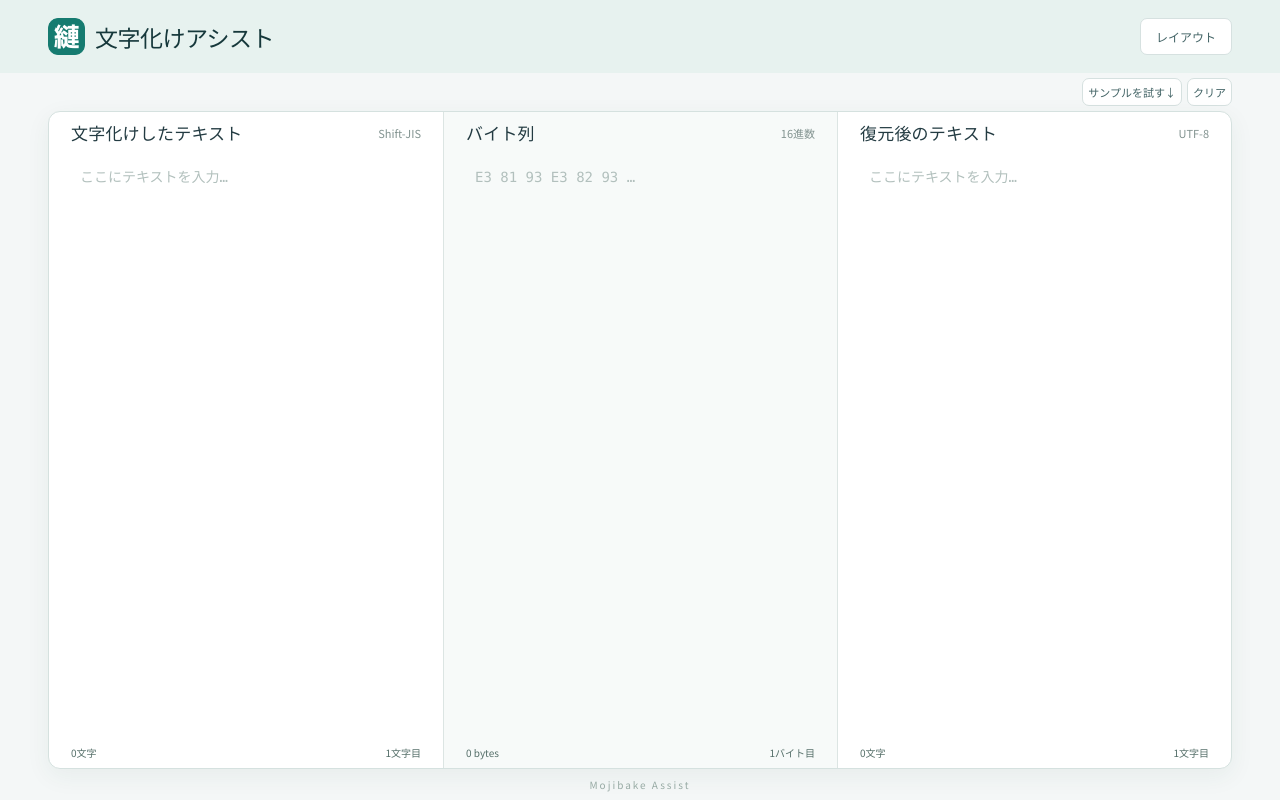
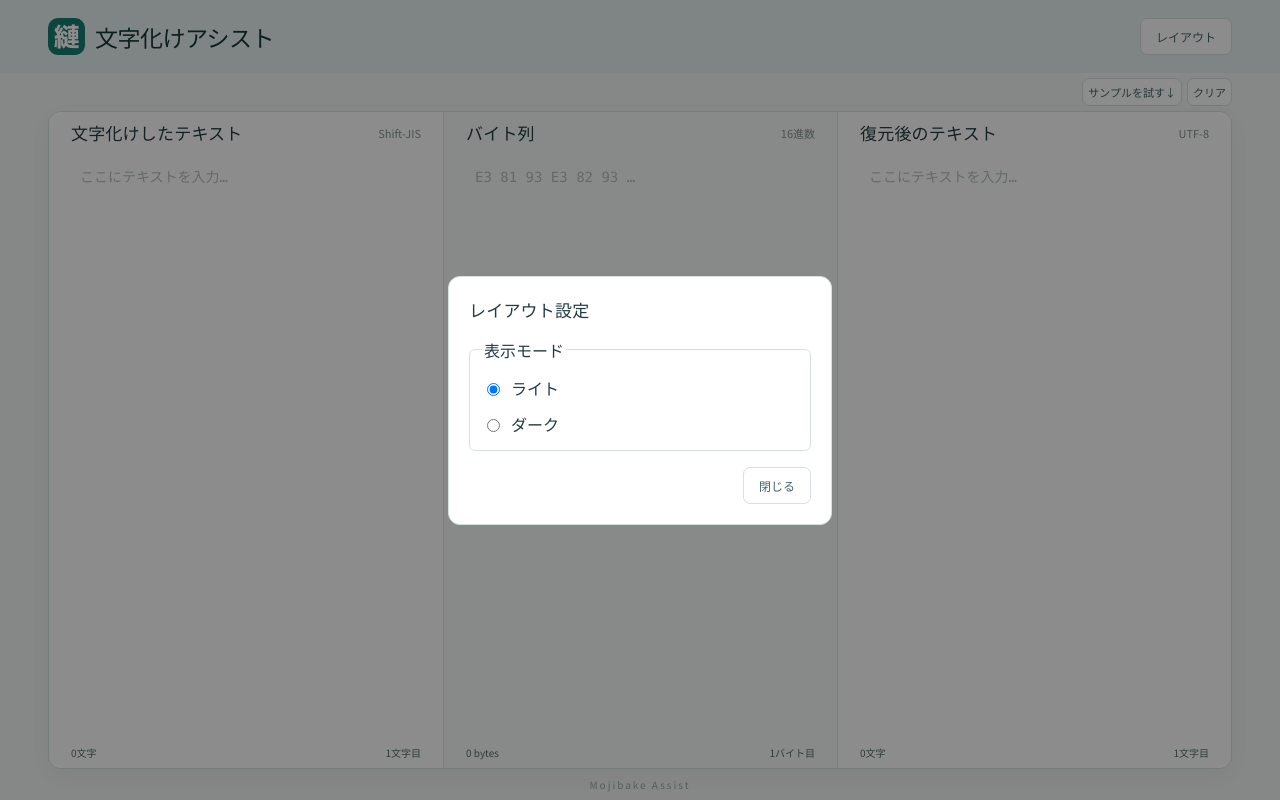
Before and after one commit to FineArchs/mojibake-assist, a Vue app: page / in a window 1280 px wide. Both pictures are taken after a click on the button "レイアウト". Built offline with nearby package versions, Linux system fonts and the light colour scheme.

Commit message:
レイアウト設定機能

```diff
--- a/src/component/App.vue
+++ b/src/component/App.vue
@@ -12,7 +12,7 @@
         文字化けアシスト
       </a>
       <div class="toolbar">
-        <button>レイアウト</button>
+        <button type="button" aria-haspopup="dialog" @click="layoutSettings?.open()">レイアウト</button>
       </div>
     </header>
     <div class="actions">
@@ -50,9 +50,12 @@
       <span>Mojibake Assist</span>
     </footer>
   </div>
+  <LayoutSettings ref="layoutSettings" />
 </template>
 
 <script setup lang="ts">
+import { ref } from "vue";
+import LayoutSettings from "./LayoutSettings.vue";
 import PanelShiftJis from "./PanelShiftJis.vue";
 import PanelBinary from "./PanelBinary.vue";
 import PanelUtf8 from "./PanelUtf8.vue";
@@ -60,6 +63,8 @@ import { display, encode, parseHex, type Range, type ViewType } from "../codec";
 import { editorSelection } from "../editorDom";
 import { byteClipboardType } from "../byteEditor";
 import { createPanelStore } from "../store";
+
+const layoutSettings = ref<{ open: () => void } | null>(null);
 
 const {
   shiftJis,
--- /dev/null
+++ b/src/component/LayoutSettings.vue
@@ -0,0 +1,105 @@
+<template>
+<dialog ref="layoutDialog" class="layout-dialog" aria-labelledby="layout-title">
+  <h2 id="layout-title">レイアウト設定</h2>
+  <fieldset>
+    <legend>表示モード</legend>
+    <label><input v-model="layout.theme" type="radio" value="light" autofocus /> ライト</label>
+    <label><input v-model="layout.theme" type="radio" value="dark" /> ダーク</label>
+  </fieldset>
+  <form method="dialog">
+    <button type="submit">閉じる</button>
+  </form>
+</dialog>
+</template>
+
+<script setup lang="ts">
+import { ref, watch } from "vue";
+
+const layoutDialog = ref<HTMLDialogElement | null>(null);
+type Theme = "light" | "dark";
+type LayoutSettings = { theme: Theme };
+
+const layoutKey = "mojibake-assist-layout";
+const legacyThemeKey = "mojibake-assist-theme";
+
+function isTheme(value: unknown): value is Theme {
+  return value === "light" || value === "dark";
+}
+
+function readLayoutSettings(): LayoutSettings {
+  try {
+    const raw = localStorage.getItem(layoutKey);
+    if (raw !== null) {
+      try {
+        const saved = JSON.parse(raw) as { theme?: unknown } | null;
+        if (isTheme(saved?.theme)) return { theme: saved.theme };
+      } catch {
+        // Ignore invalid JSON and try the old preference.
+      }
+    }
+
+    const legacyTheme = localStorage.getItem(legacyThemeKey);
+    if (isTheme(legacyTheme)) return { theme: legacyTheme };
+  } catch {
+    // Theme selection still works when storage is unavailable.
+  }
+
+  return {
+    theme: window.matchMedia("(prefers-color-scheme: dark)").matches
+      ? "dark"
+      : "light",
+  };
+}
+
+const layout = ref<LayoutSettings>(readLayoutSettings());
+watch(
+  layout,
+  (settings) => {
+    document.documentElement.dataset.theme = settings.theme;
+    try {
+      localStorage.setItem(layoutKey, JSON.stringify(settings));
+      localStorage.removeItem(legacyThemeKey);
+    } catch {
+      // Keep the selection for this session.
+    }
+  },
+  { deep: true, immediate: true },
+);
+
+function open() {
+  const dialog = layoutDialog.value;
+  if (dialog && !dialog.open) dialog.showModal();
+}
+
+defineExpose({ open });
+</script>
+
+<style scoped>
+.layout-dialog {
+  inline-size: min(24rem, calc(100% - 2rem));
+  padding: 1.25rem;
+  color: var(--text);
+  background: var(--surface);
+  border: 1px solid var(--panel-border);
+  border-radius: 12px;
+}
+.layout-dialog::backdrop {
+  background: rgb(0 0 0 / 45%);
+}
+.layout-dialog fieldset {
+  margin: 1rem 0;
+  padding: .5rem .75rem;
+  border: 1px solid var(--panel-border);
+  border-radius: 6px;
+}
+.layout-dialog label {
+  display: flex;
+  align-items: center;
+  gap: .5rem;
+  min-block-size: 2.25rem;
+  cursor: pointer;
+}
+.layout-dialog form {
+  text-align: right;
+}
+</style>
--- a/src/style.css
+++ b/src/style.css
@@ -1,11 +1,73 @@
 @import url("https://fonts.googleapis.com/css2?family=Noto+Sans+JP:wght@400;500;600;700&display=swap");
 
 :root {
+  color-scheme: light;
+  --text: #233b42;
+  --page: #f4f7f7;
+  --surface: white;
+  --button-border: #d6e1e0;
+  --button-text: #426365;
+  --accent-surface: #e7f2ef;
+  --hover-border: #87bdb3;
+  --focus-ring: #168372;
+  --divider: #dce5e3;
+  --brand: #16383b;
+  --panel-border: #d5e1df;
+  --shadow: #254a4510;
+  --hex-surface: #f7faf9;
+  --subtitle: #829390;
+  --editor-text: #344f53;
+  --editor-focus: #70b5a5;
+  --editor-surface: #fff;
+  --editor-glow: #1683720b;
+  --invalid-border: #cf765c;
+  --placeholder: #b2c0bd;
+  --selection: #a2dbcc;
+  --selection-text: #163b35;
+  --selection-inactive: #d7dadd;
+  --marker-border: #879e9b;
+  --marker-text: #2a5450;
+  --marker-surface: #eef5f3;
+  --foot-text: #546e68;
+  --error: #a0442d;
+  --footer: #97aaa4;
   font-family: "Noto Sans JP", system-ui, sans-serif;
   --font-bytetext: "Consolas", "Noto Sans JP", monospace;
-  color: #233b42;
-  background: #f4f7f7;
+  color: var(--text);
+  background: var(--page);
   font-synthesis: none;
+}
+:root[data-theme="dark"] {
+  color-scheme: dark;
+  --text: #dcebe8;
+  --page: #101817;
+  --surface: #192523;
+  --button-border: #415953;
+  --button-text: #c4ded7;
+  --accent-surface: #223a34;
+  --hover-border: #73b2a2;
+  --focus-ring: #8bd6c1;
+  --divider: #344943;
+  --brand: #d8f3e9;
+  --panel-border: #3a504a;
+  --shadow: #0005;
+  --hex-surface: #1d2c29;
+  --subtitle: #a9bfba;
+  --editor-text: #cfe4e0;
+  --editor-focus: #76bcac;
+  --editor-surface: #202f2c;
+  --editor-glow: #8bd6c124;
+  --invalid-border: #ea927a;
+  --placeholder: #a0b6b1;
+  --selection: #327568;
+  --selection-text: #fff;
+  --selection-inactive: #4b5453;
+  --marker-border: #70938b;
+  --marker-text: #bfe5dc;
+  --marker-surface: #2b443e;
+  --foot-text: #b2c8c3;
+  --error: #ffac95;
+  --footer: #acbfbb;
 }
 * {
   box-sizing: border-box;
@@ -14,20 +76,20 @@ body {
   margin: 0;
 }
 button {
-  background: white;
-  border: 1px solid #d6e1e0;
-  color: #426365;
+  background: var(--surface);
+  border: 1px solid var(--button-border);
+  color: var(--button-text);
   padding: 9px 15px;
   border-radius: 7px;
   font: inherit;
   font-size: 12px;
   cursor: pointer;
   &:hover {
-    background: #e7f2ef;
-    border-color: #87bdb3;
+    background: var(--accent-surface);
+    border-color: var(--hover-border);
   }
   &:focus-visible {
-    outline: 2px solid #168372;
+    outline: 2px solid var(--focus-ring);
     outline-offset: 3px;
   }
 }
@@ -35,7 +97,7 @@ button {
   flex: none;
   width: 100%;
   height: 0;
-  border-top: 1px solid #dce5e3;
+  border-top: 1px solid var(--divider);
 }
 
 .shell {
@@ -59,7 +121,7 @@ button {
 }
 
 header {
-  background: #e7f2ef;
+  background: var(--accent-surface);
   padding-block: 18px;
   display: flex;
   justify-content: space-between;
@@ -69,7 +131,7 @@ header {
 }
 .brand {
   text-decoration: none;
-  color: #16383b;
+  color: var(--brand);
   display: flex;
   align-items: center;
   gap: 10px;
@@ -111,11 +173,11 @@ main {
   flex: 1;
   display: grid;
   grid-template-columns: 1fr 1fr 1fr;
-  border: 1px solid #d5e1df;
+  border: 1px solid var(--panel-border);
   border-radius: 12px;
   overflow: hidden;
-  box-shadow: 0 7px 25px #254a4510;
-  background: white;
+  box-shadow: 0 7px 25px var(--shadow);
+  background: var(--surface);
   @media (max-width: 900px) {
     grid-template-columns: 1fr;
   }
@@ -127,14 +189,14 @@ main {
   flex-direction: column;
 }
 .panel + .panel {
-  border-left: 1px solid #dce5e3;
+  border-left: 1px solid var(--divider);
   @media (max-width: 900px) {
     border-left: 0;
-    border-top: 1px solid #dce5e3;
+    border-top: 1px solid var(--divider);
   }
 }
 .hex {
-  background: #f7faf9;
+  background: var(--hex-surface);
 }
 .panel-head {
   padding: 8px 0;
@@ -155,7 +217,7 @@ h2 {
 }
 .subtitle {
   font-size: 11px;
-  color: #829390;
+  color: var(--subtitle);
 }
 
 textarea,
@@ -180,27 +242,27 @@ textarea,
 textarea,
 .byte-text-editor {
   width: 100%;
-  color: #344f53;
+  color: var(--editor-text);
   outline: none;
   &:focus {
-    border-color: #70b5a5;
+    border-color: var(--editor-focus);
     border-radius: 5px;
-    background: #fff;
-    box-shadow: 0 0 0 3px #1683720b;
+    background: var(--editor-surface);
+    box-shadow: 0 0 0 3px var(--editor-glow);
   }
   &.invalid {
     border-radius: 5px;
-    border-color: #cf765c;
+    border-color: var(--invalid-border);
   }
 }
 textarea::placeholder {
-  color: #b2c0bd;
+  color: var(--placeholder);
 }
 textarea::selection,
 .byte-text-editor ::selection,
 .byte-text-editor::selection {
-  background: #a2dbcc;
-  color: #163b35;
+  background: var(--selection);
+  color: var(--selection-text);
 }
 
 .editor,
@@ -226,7 +288,7 @@ textarea::selection,
 }
 .selection-mirror mark {
   color: transparent;
-  background: #d7dadd;
+  background: var(--selection-inactive);
   border-radius: 2px;
 }
 
@@ -235,22 +297,22 @@ textarea::selection,
 }
 .byte-text-editor[data-empty="true"]:not(:focus)::before {
   content: attr(data-placeholder);
-  color: #b2c0bd;
+  color: var(--placeholder);
   pointer-events: none;
 }
 .byte-text-editor mark,
 .byte-marker.selected {
-  background: #d7dadd;
+  background: var(--selection-inactive);
   color: inherit;
 }
 .byte-marker {
   display: inline-block;
   padding: 0 0.3em;
-  border: 1px solid #879e9b;
+  border: 1px solid var(--marker-border);
   border-radius: 0.25em;
   line-height: 1.2;
-  color: #2a5450;
-  background: #eef5f3;
+  color: var(--marker-text);
+  background: var(--marker-surface);
   white-space: nowrap;
 }
 
@@ -261,8 +323,8 @@ textarea::selection,
   color: inherit;
 }
 .byte-marker.active-selection {
-  background: #a2dbcc;
-  color: #163b35;
+  background: var(--selection);
+  color: var(--selection-text);
 }
 
 .panel-foot {
@@ -271,7 +333,7 @@ textarea::selection,
   display: flex;
   justify-content: space-between;
   font-size: 10px;
-  color: #546e68;
+  color: var(--foot-text);
 }
 .panel-foot.has-error > :not(.panel-error) {
   visibility: hidden;
@@ -283,13 +345,13 @@ textarea::selection,
   overflow: hidden;
   white-space: nowrap;
   text-overflow: ellipsis;
-  color: #a0442d;
+  color: var(--error);
 }
 
 footer {
   padding: 8px 0;
   text-align: center;
-  color: #97aaa4;
+  color: var(--footer);
   font-size: 10px;
   letter-spacing: 2px;
 }
```
